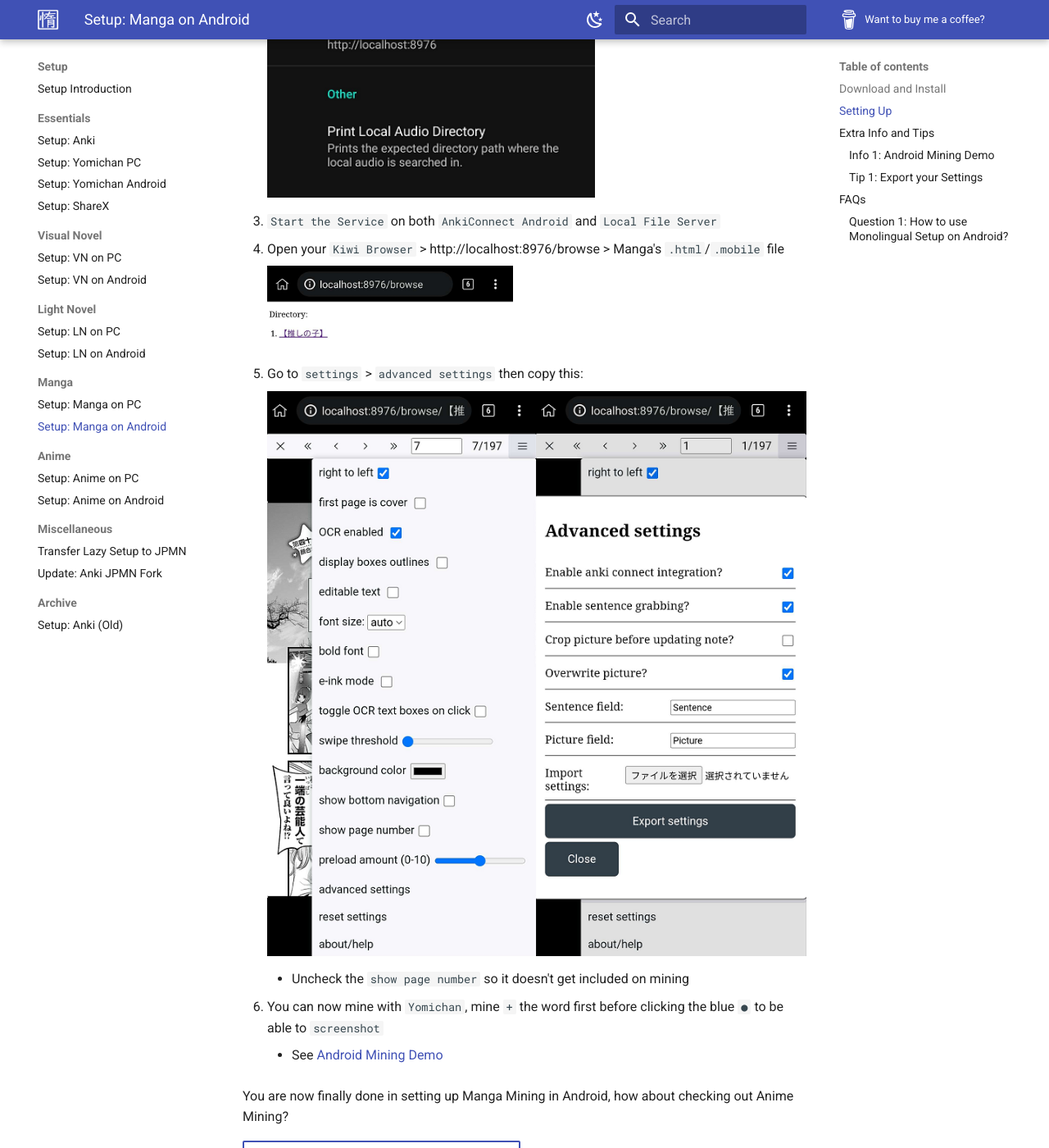
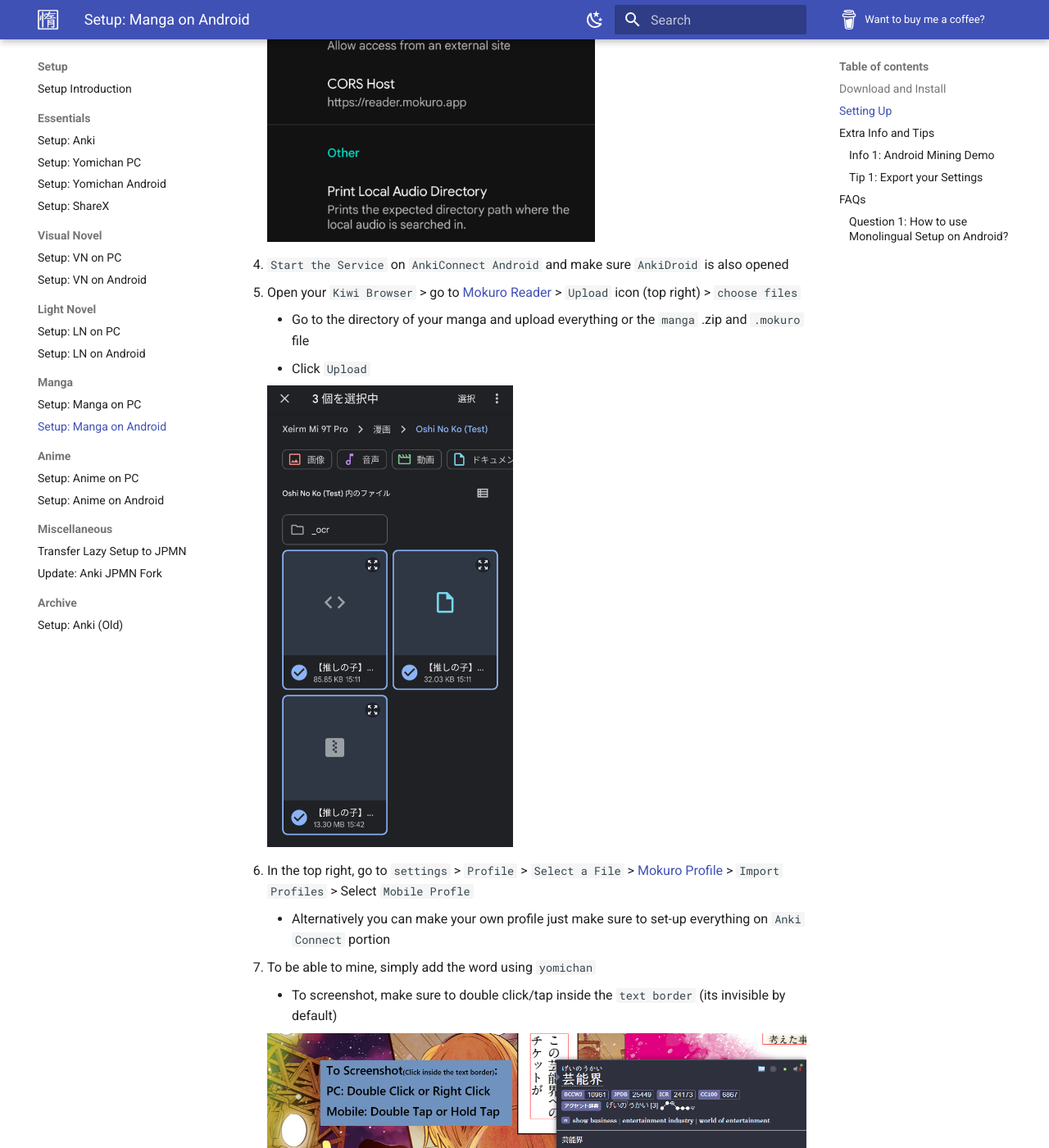
Before and after one commit to Xelieu/xelieu.github.io, an MkDocs documentation site: the page built from docs/jp-lazy-guide/setupMangaOnAndroid.md, in a window 1280 px wide and 1400 px high, scrolled down 1209 px. Shown: the whole window at 82% size. Built offline with MkDocs 1.6.1 and Material for MkDocs 9.7.7, drawn with Linux system fonts in a browser that asks for light colours; some of the changed text lies outside the part shown.

Commit message:
$updated info

```diff
--- a/docs/jp-lazy-guide/setupMangaOnAndroid.md
+++ b/docs/jp-lazy-guide/setupMangaOnAndroid.md
@@ -8,7 +8,7 @@
 
 ## Download and Install
 
-- Download and Install [Ankiconnect Android](https://drive.google.com/drive/folders/1LG1e4mUmBivgW_ebaP0M2HljlHVclNEg?usp=sharing) and [Local File Server](https://github.com/Aquafina-water-bottle/LocalFileServerAndroid/releases/latest) in Assets `.apk` file
+- Download and Install [Ankiconnect Android](https://github.com/KamWithK/AnkiconnectAndroid/releases/latest/) in Assets `.apk` file
 
 - Install [Ankidroid](https://play.google.com/store/apps/details?id=com.ichi2.anki)
 
@@ -20,33 +20,38 @@
 
 - [Yomichan On Android](https://xelieu.github.io/jp-lazy-guide/setupYomichanOnAndroid/) already set-up
 
+- File compressor such as [7z](https://www.7-zip.org/)
+
 ---
 
 ## Setting Up
 
-1. Transfer your `Processed Manga` in `~/Android/data/com.rayrtheii.localfileserver/files/`
-    - ALL the files, the `manga` itself, `.ocr` and `.html`/`.mobile`
+1. Compress your Manga files(the one that contain img or .png files) into `.zip` format (NOT .7z)
 
-2. Open `Ankiconnect Android` > `settings` > `CORS Host` > `http://localhost:8976`
+2. Transfer your `Processed Manga` to your `Android` Device
+    - ALL the files, the compressed `manga` .zip file itself, `_ocr` and `.mokuro` file
+
+2. Open `Ankiconnect Android` > `settings` > `CORS Host` > `https://reader.mokuro.app`
 
     ![CORS Host](../img/cors-host.png){height=200 width=400}
 
-3. `Start the Service` on both `AnkiConnect Android` and `Local File Server`
+3. `Start the Service` on `AnkiConnect Android` and make sure `AnkiDroid` is also opened
 
-4. Open your `Kiwi Browser` > http://localhost:8976/browse > Manga's `.html`/`.mobile` file
+4. Open your `Kiwi Browser` > go to [Mokuro Reader](https://reader.mokuro.app/) > `Upload` icon (top right) > `choose files`
+    - Go to the directory of your manga and upload everything or the `manga` .zip and `.mokuro` file
+    - Click `Upload`
 
-    ![Manga Android HTML File](../img/android-html-file.png){height=150 width=300}
+    ![Mokuro Android Upload](../img/mokuro-upload-android.png){height=150 width=300}
 
-5. Go to `settings` > `advanced settings` then copy this:
+5. In the top right, go to `settings` > `Profile` > `Select a File` > [Mokuro Profile](https://drive.google.com/drive/folders/1vX40zrvkGN13o_3WRYzqP1-L0F8mX6JJ?usp=sharing) > `Import Profiles` > Select `Mobile Profle`
+    - Alternatively you can make your own profile just make sure to set-up everything on `Anki Connect` portion
 
-    ![Manga Android HTML File](../img/android-mokuro-settings.png){height=500 width=1000}
+6. To be able to mine, simply add the word using `yomichan`
+    - To screenshot, make sure to double click/tap inside the `text border` (its invisible by default)
 
-    - Uncheck the `show page number` so it doesn't get included on mining
+    ![Mokuro Settings](../img/mokuro-yomichan.png){height=400 width=800}
 
-6. You can now mine with `Yomichan`, mine `+` the word first before clicking the blue `●` to be able to `screenshot`
-
-    - See [Android Mining Demo](https://xelieu.github.io/jp-lazy-guide/setupMangaOnAndroid/#info-1-android-mining-demo)
-
+7. You should now be able to mine and screenshot in your Manga with ease
 
 You are now finally done in setting up Manga Mining in Android, how about checking out Anime Mining?
 
@@ -63,6 +68,8 @@
 ??? info "Android Mining Demo <small>(click here)</small>"
 
     - Mining Demo with Manga screenshot
+    - This is `outdated` but shows the fundamental function
+    - To actually screenshot you need to double tap or hold tap on the `text border`
 
     ![Android Manga Mining](../img/android-manga-mining.gif){height=200 width=400}s
 
```
Also changed, not shown: docs/jp-lazy-guide/changelog.md (+5 -1 lines), docs/jp-lazy-guide/setupMangaOnPC.md (+37 -6 lines), docs/img/ankiconnect-pc.png (added), docs/img/cors-host.png, docs/img/mokuro-settings.png (added), docs/img/mokuro-upload-android.png (added), docs/img/mokuro-upload.png (added), docs/img/mokuro-yomichan.png (added).
